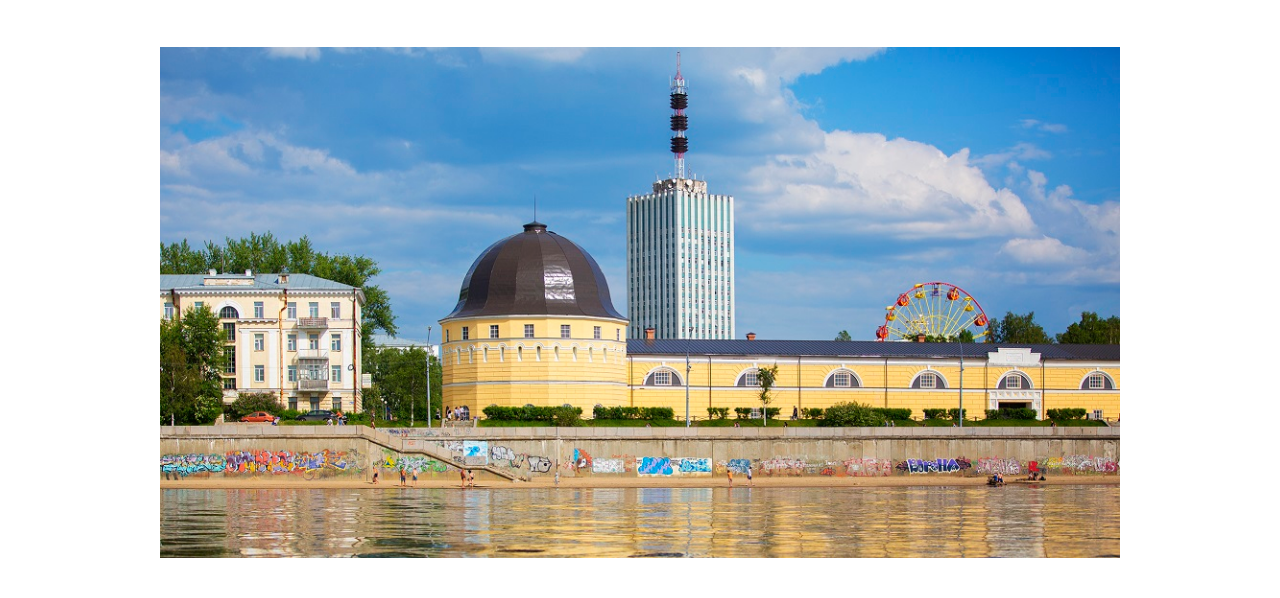
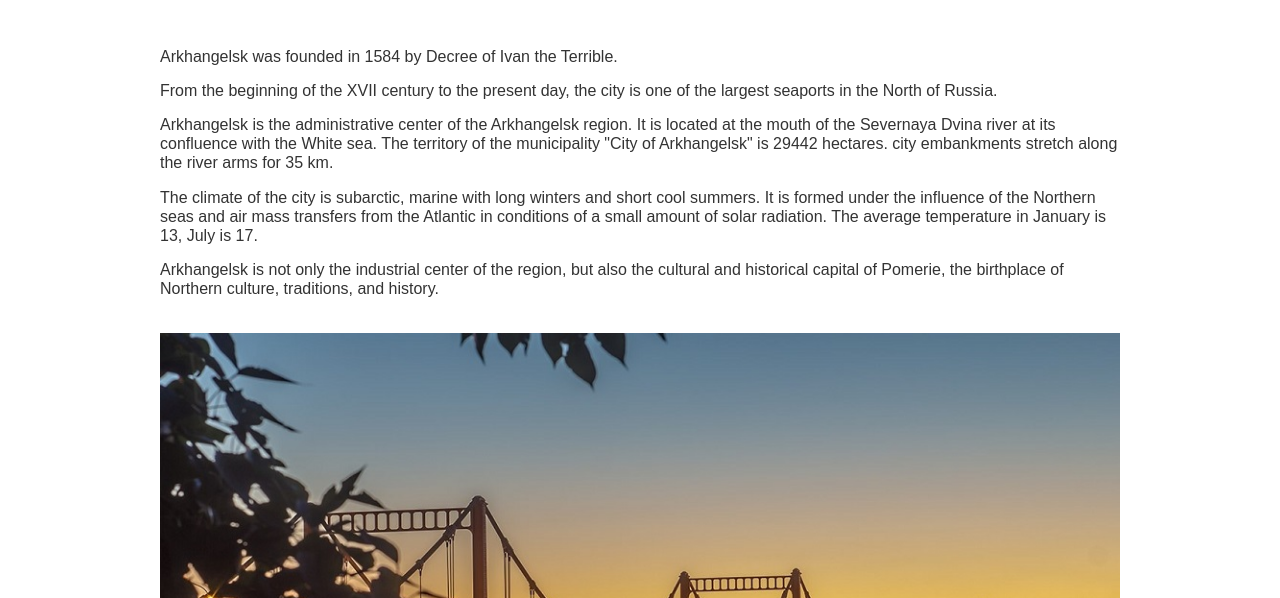
Before and after one commit to Khirnov/Khirnov.github.io, a website: page about.html in a window 1280 px wide. Shown: the part 202-800 px from the top of the page. Drawn offline with Linux system fonts and the light colour scheme.

Commit message:
del photo

```diff
--- a/about.html
+++ b/about.html
@@ -39,9 +39,6 @@
       <div class="box">
       	<h1>About Arkhangelsk</h1>
 				<article>
-          <div class="media-wrapp">
-            <img src="images/arkh.jpg" alt="Arkhangelsk" />
-          </div>
           <p>
             Arkhangelsk was founded in 1584 by Decree of Ivan the Terrible.
           </p>
```
